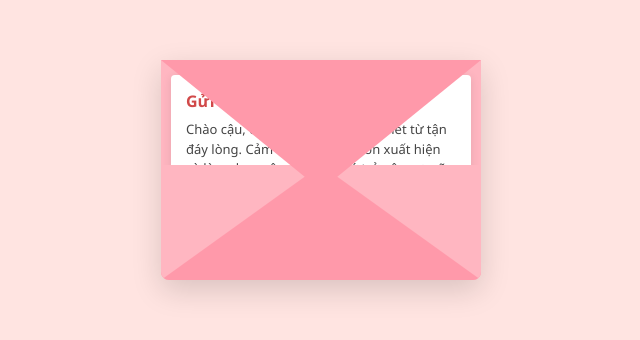
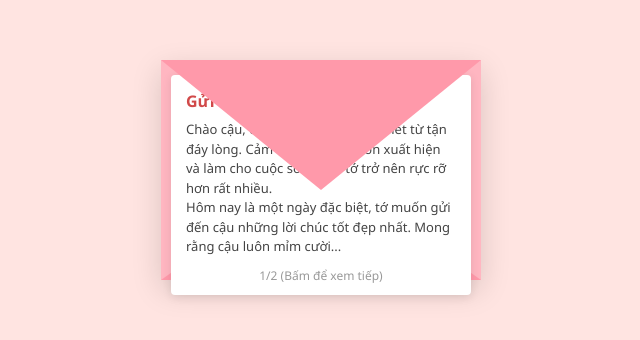
Before and after one commit to haimyiuanh/thu-tinh-dinh-ky-cho-tinh-iu-cua-doi-tui-, a plain HTML site: page index.html in a window 1280 px wide. Shown: the part 230-570 px from the top of the page, without its empty margins (319-959 px from the left). Drawn offline with Linux system fonts and the light colour scheme.

Commit message:
Update style.css

```diff
--- a/style.css
+++ b/style.css
@@ -64,7 +64,7 @@ body {
     border-bottom: 115px solid var(--env-dark); /* Phần đáy túi thư */
     bottom: 0;
     left: 0;
-    z-index: 4; /* Nằm dưới nắp một chút nhưng trên thư */
+    z-index: 4
     border-radius: 0 0 8px 8px;
 }
 
@@ -74,7 +74,7 @@ body {
     top: 15px;
     left: 10px;
     width: 300px;
-    height: 190px;
+    height: 220px;
     background-color: var(--letter-bg);
     border-radius: 4px;
     padding: 15px;
```
